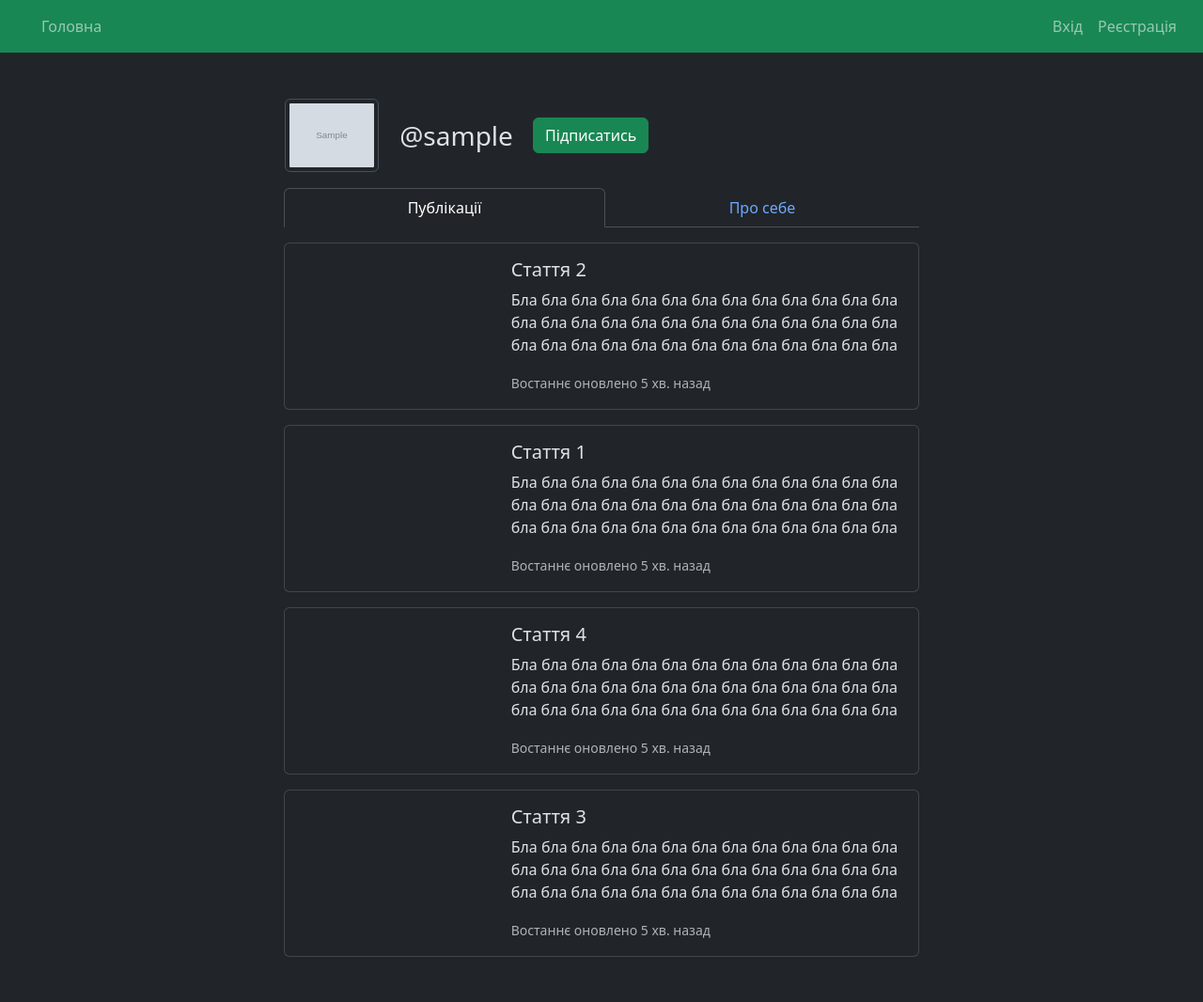
After one commit to vitaliypopel/Articlify, a Flask app: a page that uses project/templates/layout.html in a window 1280 px wide. The commit adds this page. Shown: the whole page at 94% size. Run offline with Flask 3, Linux system fonts and the light colour scheme; tables that the repository leaves empty hold one stand-in row (values such as "Sample post"); grey boxes marked "Sample" are stand-in pictures; some libraries are stand-ins or nearby versions.

Commit message:
Day 2
Minimalistic profile

```diff
--- a/project/auth/__init__.py
+++ b/project/auth/__init__.py
@@ -1 +1,2 @@
 from .views import auth
+from .models import User
--- a/project/main/views.py
+++ b/project/main/views.py
@@ -1,4 +1,5 @@
-from flask import Blueprint, render_template, flash
+from flask import Blueprint, render_template, request, flash, redirect, url_for
+from project.auth import User
 
 views = Blueprint('views', __name__)
 
@@ -8,6 +9,18 @@ def home():
     return render_template('main/home.html')
 
 
+@views.route('/<username>')
+@views.route('/@<username>')
+def profile(username: str):
+    user = User.query.filter_by(username=username).first()
+
+    if not user:
+        flash('Користувача не знайдено', 'warning')
+        return redirect(url_for('views.home'))
+
+    return render_template('main/profile.html', user=user)
+
+
 @views.route('/favicon.ico')
 def favicon():
     return 'icon'
--- a/project/templates/layout.html
+++ b/project/templates/layout.html
@@ -60,7 +60,7 @@
                                         {{ current_user.username }}
                                     </button>
                                     <ul class="dropdown-menu dropdown-menu-end">
-                                        <li><p class="dropdown-item">Ім'я користувача: {{ current_user.username }}</p></li>
+                                        <li><a class="dropdown-item" href="{{ url_for('views.profile', username=current_user.username) }}">@{{ current_user.username }}</a></li>
                                         <li><hr class="dropdown-divider"></li>
                                         <li><a class="dropdown-item" href="{{ url_for('auth.log_out') }}">Вихід</a></li>
                                     </ul>
--- /dev/null
+++ b/project/templates/main/profile.html
@@ -0,0 +1,97 @@
+{% extends 'layout.html' %}
+
+{% block title %}
+    Профіль користувача @{{ user.username }}
+{% endblock %}
+
+{% block content %}
+    <div class="profile mt-5 mb-5">
+        <div class="user-data mt-3 mb-3">
+            <a class="btn m-0 p-0" href="{{ url_for('views.profile', username=user.username) }}">
+                <img src="{{ url_for('static', filename=user.profile_picture_path) }}" class="img-thumbnail" width="100px">
+            </a>
+            <a class="btn btn-lg fs-3" href="{{ url_for('views.profile', username=user.username) }}">@{{ user.username }}</a>
+            <a class="btn btn-success" href="#">Підписатись</a>
+        </div>
+
+        <div class="navigation mt-3 mb-3">
+            <ul class="nav nav-tabs nav-fill">
+                <li class="nav-item">
+                    <a class="nav-link active" href="#">Публікації</a>
+                </li>
+                <li class="nav-item">
+                    <a class="nav-link" href="#">Про себе</a>
+                </li>
+            </ul>
+        </div>
+
+        <div class="articles mt-3 mb-3">
+
+            <div class="card mb-3">
+                <div class="row g-0">
+                    <div class="col-md-4">
+
+                    </div>
+
+                    <div class="col-md-8">
+                        <div class="card-body">
+                            <h5 class="card-title">Стаття 2</h5>
+                            <p class="card-text">Бла бла бла бла бла бла бла бла бла бла бла бла бла бла бла бла бла бла бла бла бла бла бла бла бла бла бла бла бла бла бла бла бла  бла бла бла бла бла бла</p>
+                            <p class="card-text"><small class="text-body-secondary">Востаннє оновлено 5 хв. назад</small></p>
+                        </div>
+                    </div>
+                </div>
+            </div>
+
+            <div class="card mb-3">
+                <div class="row g-0">
+                    <div class="col-md-4">
+
+                    </div>
+
+                    <div class="col-md-8">
+                        <div class="card-body">
+                            <h5 class="card-title">Стаття 1</h5>
+                            <p class="card-text">Бла бла бла бла бла бла бла бла бла бла бла бла бла бла бла бла бла бла бла бла бла бла бла бла бла бла бла бла бла бла бла бла бла  бла бла бла бла бла бла</p>
+                            <p class="card-text"><small class="text-body-secondary">Востаннє оновлено 5 хв. назад</small></p>
+                        </div>
+                    </div>
+                </div>
+            </div>
+
+            <div class="card mb-3">
+                <div class="row g-0">
+                    <div class="col-md-4">
+
+                    </div>
+
+                    <div class="col-md-8">
+                        <div class="card-body">
+                            <h5 class="card-title">Стаття 4</h5>
+                            <p class="card-text">Бла бла бла бла бла бла бла бла бла бла бла бла бла бла бла бла бла бла бла бла бла бла бла бла бла бла бла бла бла бла бла бла бла  бла бла бла бла бла бла</p>
+                            <p class="card-text"><small class="text-body-secondary">Востаннє оновлено 5 хв. назад</small></p>
+                        </div>
+                    </div>
+                </div>
+            </div>
+
+            <div class="card mb-3">
+                <div class="row g-0">
+                    <div class="col-md-4">
+
+                    </div>
+
+                    <div class="col-md-8">
+                        <div class="card-body">
+                            <h5 class="card-title">Стаття 3</h5>
+                            <p class="card-text">Бла бла бла бла бла бла бла бла бла бла бла бла бла бла бла бла бла бла бла бла бла бла бла бла бла бла бла бла бла бла бла бла бла  бла бла бла бла бла бла</p>
+                            <p class="card-text"><small class="text-body-secondary">Востаннє оновлено 5 хв. назад</small></p>
+                        </div>
+                    </div>
+                </div>
+            </div>
+
+        </div>
+
+    </div>
+{% endblock %}
```
Also changed, not shown: project/auth/models.py (+9 -7 lines), requirements.txt (added, +22 -0 lines), project/static/photos/profile_pictures/default_pfp.svg (added).
